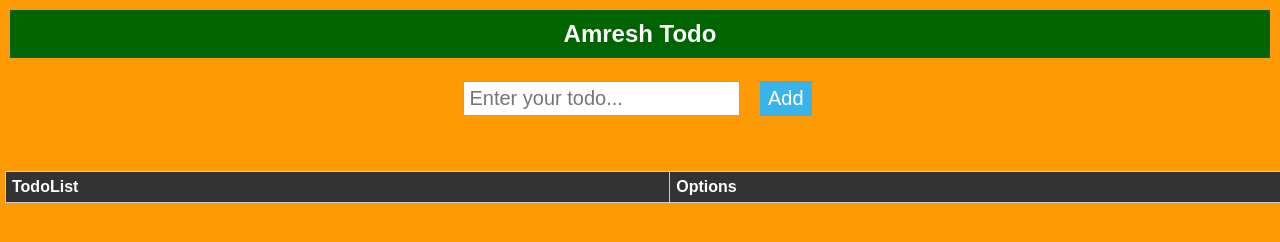
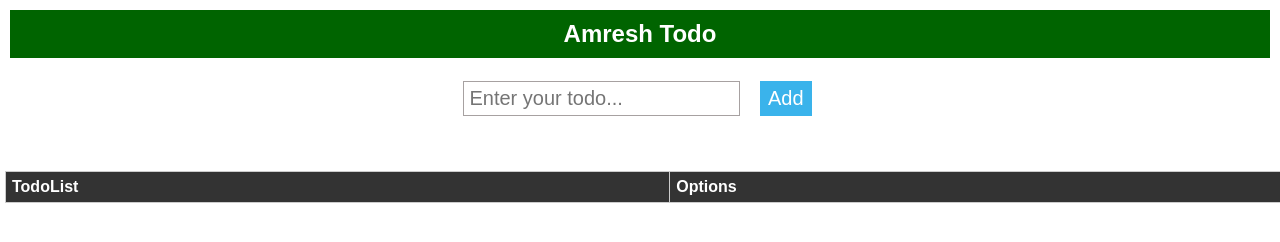
Before and after one commit to amreshpro/todo-list, a plain HTML site: page index.html in a window 1280 px wide. Drawn offline with Linux system fonts and the light colour scheme; a web font is replaced by a local one.

Commit message:
Update style.css
Updated background color orange to white

```diff
--- a/style.css
+++ b/style.css
@@ -7,9 +7,9 @@
     text-decoration: none;
 }
 body{
-    background-color: rgb(255, 255, 255);
+    background-color: #fff;
     text-align: center;
-    background-color: rgb(253, 154, 6);
+
 }
 
 
```
